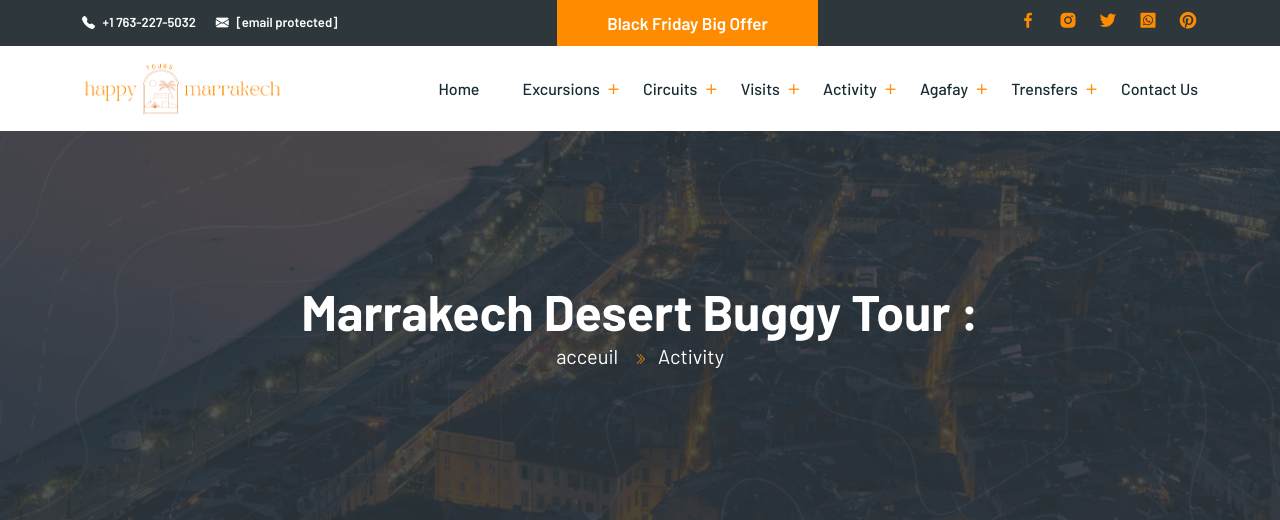
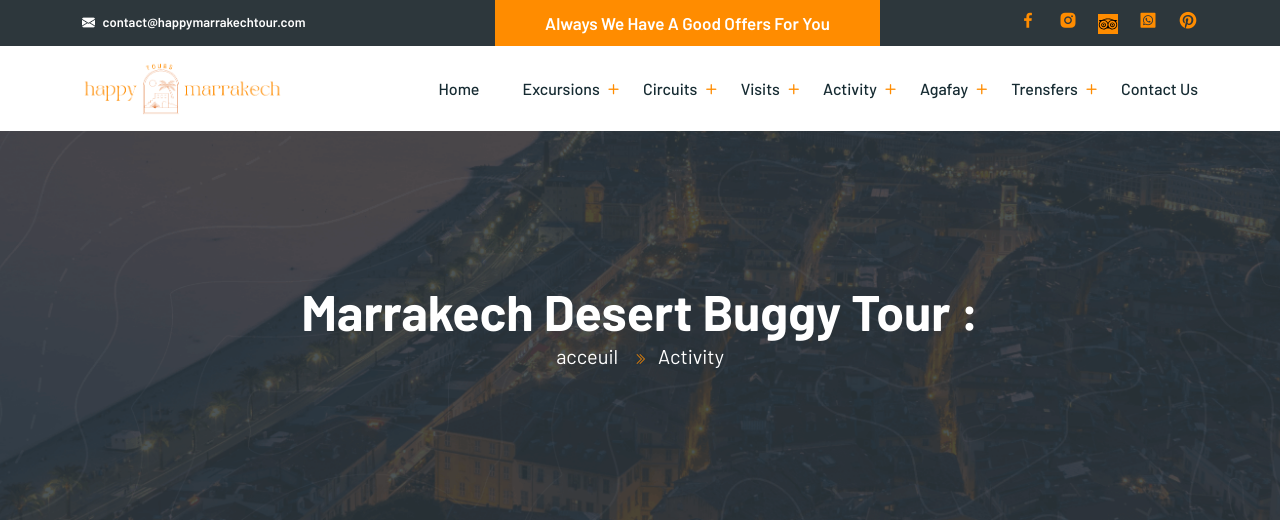
Before and after one commit to amej09/tourxpro, a PHP site: page /english/activity-buggy.php in a window 1280 px wide. Shown: the top 520 px of the page. Run offline with PHP 8.4, Linux system fonts and the light colour scheme; some libraries are stand-ins or nearby versions.

Commit message:
Add social media links to header and footer

```diff
--- a/english/template/footer.php
+++ b/english/template/footer.php
@@ -18,11 +18,12 @@
                         <div class="footer-social-wrap">
                             <h5>Follow Us On:</h5>
                             <ul class="footer-social-links justify-content-lg-start justify-content-center">
-                                <li><a href="#"><i class="bx bxl-instagram"></i></a></li>
-                                <li><a href="#"><i class="bx bxl-facebook"></i></a></li>
-                                <li><a href="#"><i class="bx bxl-twitter"></i></a></li>
-                                <li><a href="#"><i class="bx bxl-whatsapp"></i></a></li>
-                                <li><a href="#"><i class='bx bxl-pinterest-alt'></i></a></li>
+                                <li><a href="https://www.instagram.com/happymarrakechtours/" target="blank"><i class='bx bxl-facebook'></i></a></li>
+                                <li><a href="https://www.facebook.com/Annoqri.tours" target="blank"><i class="bx bxl-facebook"></i></a></li>
+                                <li><a href="https://www.tripadvisor.fr/Attraction_Review-g293734-d17582639-Reviews-AnnoQri_Travel_Services-Marrakech_Marrakech_Safi.html" target="blank"><img src="../assets/images/icons/tripadvisor.svg"  style="height: 20.36px;width: 20px;color: #fd2929;background: darkorange;"/></a></li>
+
+                                <li><a href="https://wa.me/212660117948" target="blank"><i class="bx bxl-whatsapp"></i></a></li>
+                                <li><a href="https://www.pinterest.com/happymarrakechtours/" target="blank"><i class='bx bxl-pinterest-alt'></i></a></li>
                             </ul>
                         </div>
                     </div>
@@ -81,8 +82,11 @@
             <div class="footer-contact-wrapper">
                 <h5>Contact Us:</h5>
                 <ul class="footer-contact-list">
-                    <li><i class="bi bi-telephone-x"></i> <a href="tel:+17632275032">+1 763-227-5032</a></li>
-                    <li><i class="bi bi-envelope-open"></i> <a href="https://demo.egenslab.com/cdn-cgi/l/email-protection#1f767179705f6b706a6d676f6d70317c7072"><span class="__cf_email__" data-cfemail="fb92959d94bb8f948e89838b8994d5989496">[email&#160;protected]</span></a>
+
+                    <li><i class="bi bi-envelope-open"></i> <a
+                                        href="mailto:contact@happymarrakechtour.com"><span
+                                            class="__cf_email__"
+                                            data-cfemail="4c25222a230c29342d213c2029622f2321">contact@happymarrakechtour.com</span></a>
                     </li>
                     <li><i class="bi bi-geo-alt"></i> <a href="#">Marrakech , Morocco</a></li>
                 </ul>
@@ -111,7 +115,22 @@
     </div>
 </div>
 
-
+<!-- GetButton.io widget -->
+<script type="text/javascript">
+    (function () {
+        var options = {
+            whatsapp: "+212660117948", // WhatsApp number
+            call_to_action: "Contact Us", // Call to action
+            button_color: "#FF6550", // Color of button
+            position: "right", // Position may be 'right' or 'left'
+        };
+        var proto = 'https:', host = "getbutton.io", url = proto + '//static.' + host;
+        var s = document.createElement('script'); s.type = 'text/javascript'; s.async = true; s.src = url + '/widget-send-button/js/init.js';
+        s.onload = function () { WhWidgetSendButton.init(host, proto, options); };
+        var x = document.getElementsByTagName('script')[0]; x.parentNode.insertBefore(s, x);
+    })();
+</script>
+<!-- /GetButton.io widget -->
 
 <script data-cfasync="false" src="../../../cdn-cgi/scripts/5c5dd728/cloudflare-static/email-decode.min.js"></script>
 
--- a/english/template/header.php
+++ b/english/template/header.php
@@ -223,27 +223,27 @@
                 <div class="col-xl-4 align-items-center d-xl-flex d-none">
                     <div class="topbar-contact-left">
                         <ul class="contact-list">
-                            <li><i class="bi bi-telephone-fill"></i> <a href="tel:+17632275032">+1 763-227-5032</a></li>
+
                             <li><i class="bi bi-envelope-fill"></i> <a
-                                    href="https://demo.egenslab.com/cdn-cgi/l/email-protection#a8c1c6cec7e8cdd0c9c5d8c4cd86cbc7c5"><span
-                                        class="__cf_email__"
-                                        data-cfemail="2a43444c456a4f524b475a464f04494547">[email&#160;protected]</span></a>
+                                        href="mailto:contact@happymarrakechtour.com"><span
+                                            class="__cf_email__"
+                                            data-cfemail="4c25222a230c29342d213c2029622f2321">contact@happymarrakechtour.com</span></a>
                             </li>
                         </ul>
                     </div>
                 </div>
                 <div class="col-xl-5 col-lg-6 col-md-6 text-xl-center text-md-start text-center">
                     <div class="topbar-ad">
-                        <a href="#">Black Friday Big Offer</a>
+                        <a href="#">Always We Have A Good Offers For You</a>
                     </div>
                 </div>
                 <div class="col-xl-3 col-lg-6 col-md-6 d-md-flex  d-none align-items-center justify-content-end">
                     <ul class="topbar-social-links">
-                        <li><a href="#"><i class='bx bxl-facebook'></i></a></li>
-                        <li><a href="#"><i class='bx bxl-instagram-alt'></i></a></li>
-                        <li><a href="#"><i class='bx bxl-twitter'></i></a></li>
-                        <li><a href="#"><i class="bx bxl-whatsapp-square"></i></a></li>
-                        <li><a href="#"><i class='bx bxl-pinterest'></i></a></li>
+                        <li><a href="https://www.facebook.com/Annoqri.tours" target="blank"><i class='bx bxl-facebook'></i></a></li>
+                        <li><a href="https://www.instagram.com/happymarrakechtours/" target="blank"><i class='bx bxl-instagram-alt'></i></a></li>
+                        <li><a href="https://www.tripadvisor.fr/Attraction_Review-g293734-d17582639-Reviews-AnnoQri_Travel_Services-Marrakech_Marrakech_Safi.html" target="blank"><img src="../assets/images/icons/tripadvisor.svg"  style="height: 20.36px;width: 20px;color: #fd2929;background: darkorange;"/></a></li>
+                        <li><a href="https://wa.me/212660117948" target="blank"><i class="bx bxl-whatsapp-square"></i></a></li>
+                        <li><a href="https://www.pinterest.com/happymarrakechtours/" target="blank"><i class='bx bxl-pinterest'></i></a></li>
                     </ul>
                 </div>
             </div>
@@ -361,12 +361,11 @@
 
                             </ul>
                             <div class="inner-contact-options d-xl-none">
-                                <div class="contact-box-inner"><i class="bi bi-telephone-fill"></i> <a
-                                        href="tel:+17632275032">+1 763-227-5032</a></div>
+
                                 <div class="contact-box-inner"><i class="bi bi-envelope-fill"></i> <a
-                                        href="https://demo.egenslab.com/cdn-cgi/l/email-protection#670e09010827021f060a170b024904080a"><span
+                                        href="mailto:contact@happymarrakechtour.com"><span
                                             class="__cf_email__"
-                                            data-cfemail="4c25222a230c29342d213c2029622f2321">[email&#160;protected]</span></a>
+                                            data-cfemail="4c25222a230c29342d213c2029622f2321">contact@happymarrakechtour.com</span></a>
                                 </div>
                             </div>
                         </nav>
```
Also changed, not shown: assets/images/icons/tripadvisor.svg (added).
